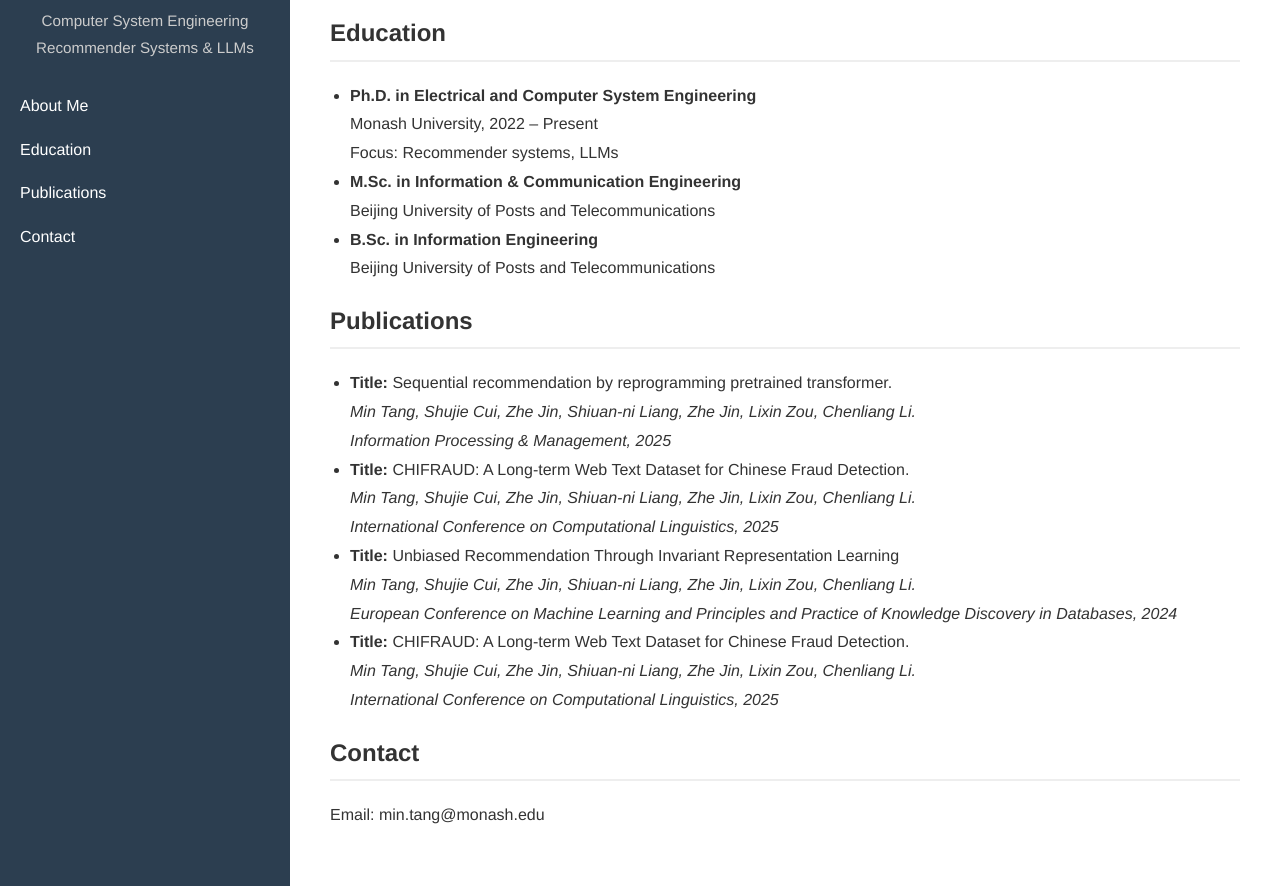
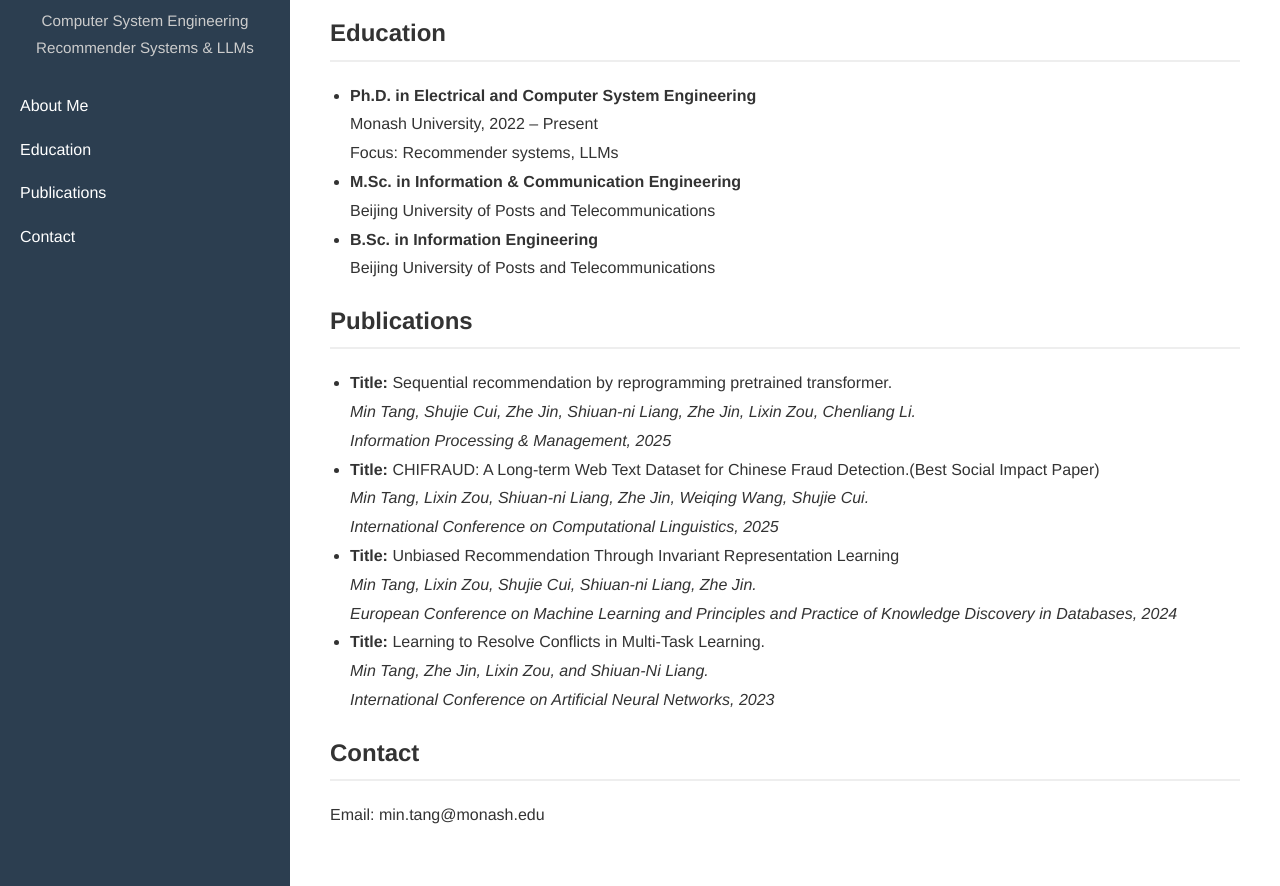
Before and after one commit to xuemingxxx/xuemingxxx.github.io, a plain HTML site: page index.html in a window 1280 px wide. Shown: the part 201-1087 px from the top of the page. Drawn offline with Linux system fonts and the light colour scheme.

Commit message:
new homepage

```diff
--- a/index.html
+++ b/index.html
@@ -112,17 +112,17 @@
             <em> Min Tang, Shujie Cui,  Zhe Jin, Shiuan-ni Liang, Zhe Jin, Lixin Zou, Chenliang Li. </em> <br/>
             <em>Information Processing & Management, 2025</em></li>
 
-          <li><strong>Title:</strong> CHIFRAUD: A Long-term Web Text Dataset for Chinese Fraud Detection. <br/>
-            <em> Min Tang, Shujie Cui,  Zhe Jin, Shiuan-ni Liang, Zhe Jin, Lixin Zou, Chenliang Li. </em> <br/>
+          <li><strong>Title:</strong> CHIFRAUD: A Long-term Web Text Dataset for Chinese Fraud Detection.(Best Social Impact Paper) <br/>
+            <em> Min Tang, Lixin Zou, Shiuan-ni Liang, Zhe Jin, Weiqing Wang, Shujie Cui. </em> <br/>
             <em>International Conference on Computational Linguistics, 2025</em></li>
 
           <li><strong>Title:</strong> Unbiased Recommendation Through Invariant Representation Learning <br/>
-            <em> Min Tang, Shujie Cui,  Zhe Jin, Shiuan-ni Liang, Zhe Jin, Lixin Zou, Chenliang Li. </em> <br/>
+            <em> Min Tang, Lixin Zou, Shujie Cui, Shiuan-ni Liang, Zhe Jin. </em> <br/>
             <em>European Conference on Machine Learning and Principles and Practice of Knowledge Discovery in Databases, 2024</em></li>
 
-          <li><strong>Title:</strong> CHIFRAUD: A Long-term Web Text Dataset for Chinese Fraud Detection. <br/>
-            <em> Min Tang, Shujie Cui,  Zhe Jin, Shiuan-ni Liang, Zhe Jin, Lixin Zou, Chenliang Li. </em> <br/>
-            <em>International Conference on Computational Linguistics, 2025</em></li>
+          <li><strong>Title:</strong> Learning to Resolve Conflicts in Multi-Task Learning. <br/>
+            <em> Min Tang, Zhe Jin, Lixin Zou, and Shiuan-Ni Liang. </em> <br/>
+            <em> International Conference on Artificial Neural Networks, 2023</em></li>
         </ul>
       </section>
 
```
